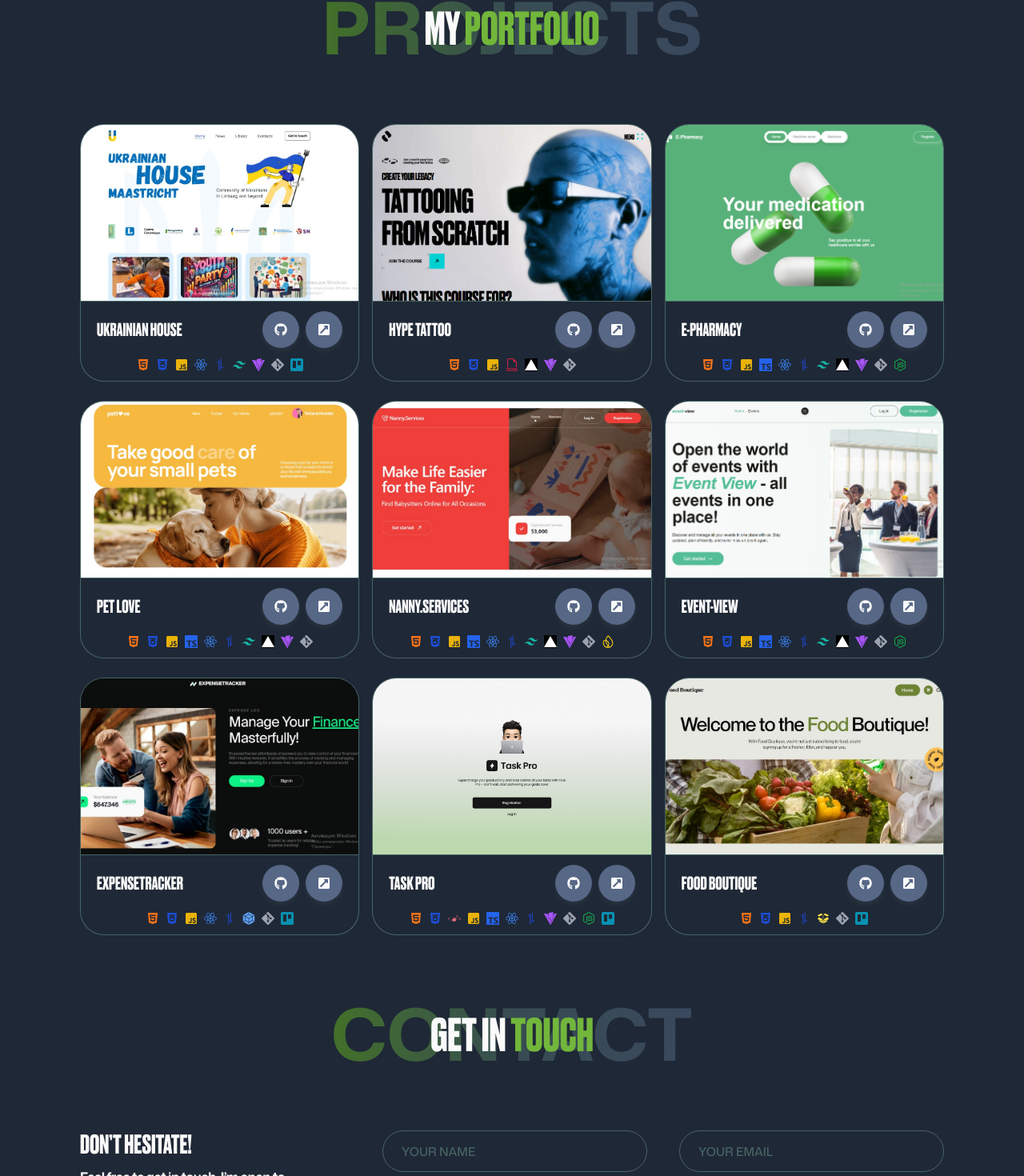
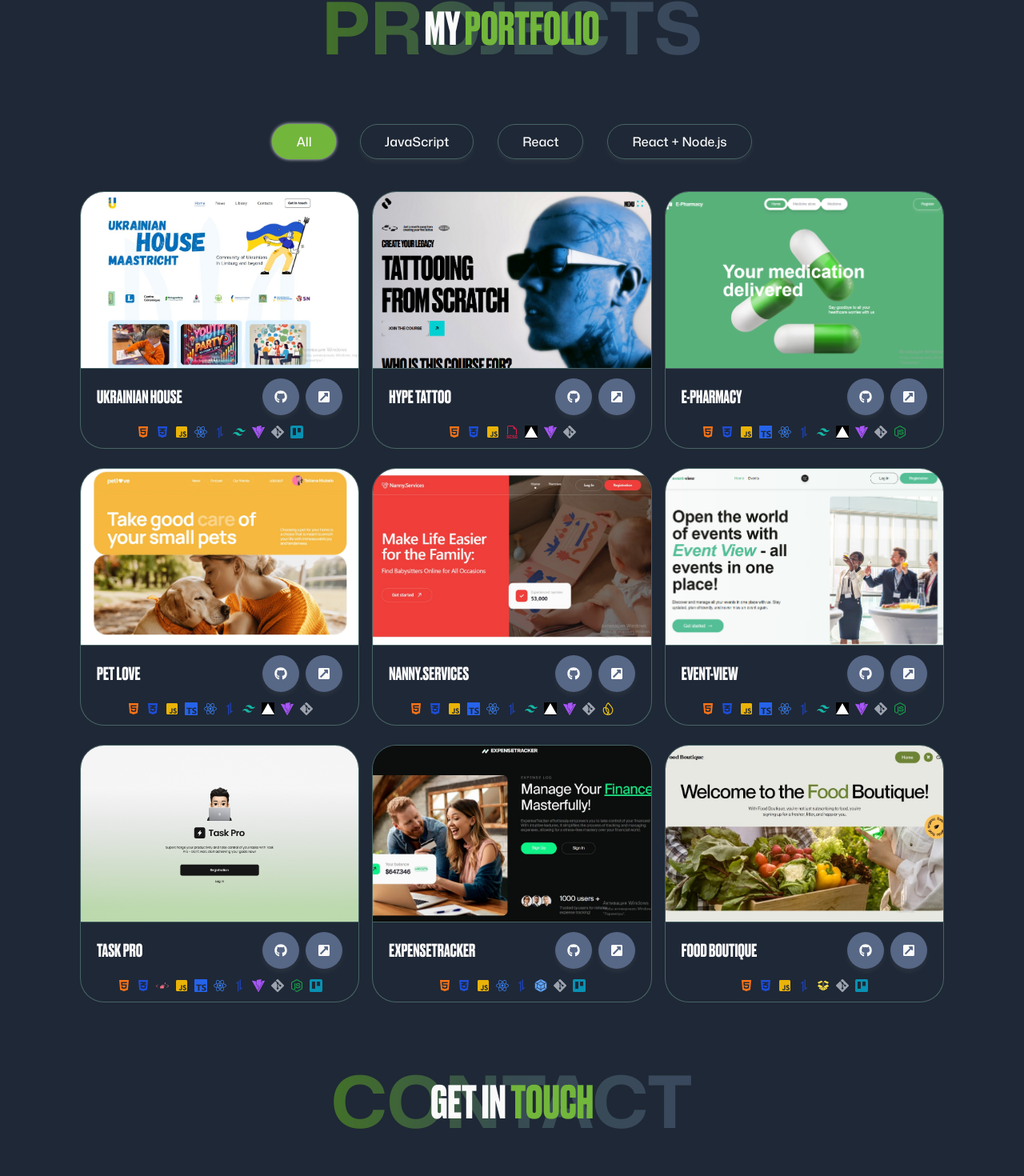
Before and after one commit to NiukaloTetiana/tetiana-niukalo-portfolio, a React (Vite) app: page / in a window 1280 px wide. Shown: the part 2592-4062 px from the top of the page at 80% size. Built offline with nearby package versions, Linux system fonts and the light colour scheme; no server answers.

Commit message:
add category to portfolioItems and implement category filter for Portfolio section

```diff
--- a/src/components/Portfolio.tsx
+++ b/src/components/Portfolio.tsx
@@ -1,11 +1,13 @@
+import { MouseEvent, useState } from "react";
 import { motion } from "framer-motion";
 import { FaGithub } from "react-icons/fa6";
 import { FaExternalLinkSquareAlt } from "react-icons/fa";
 import { useMediaQuery } from "react-responsive";
 
-import { fadeInUp, portfolioItems } from "../constants";
+import { buttonItem, fadeInUp, portfolioItems } from "../constants";
 
 export const Portfolio = () => {
+  const [selectedCategory, setSelectedCategory] = useState("All");
   const isMobile = useMediaQuery({ query: "(max-width:767.98px)" });
   const itemVariants = {
     hidden: { opacity: 0, ...(isMobile ? { y: 100 } : { x: 100 }) },
@@ -20,6 +22,14 @@ export const Portfolio = () => {
     }),
   };
 
+  const handleCategoryChange = (event: MouseEvent<HTMLButtonElement>) => {
+    setSelectedCategory(event.currentTarget.value);
+  };
+
+  const filteredItems = portfolioItems.filter((item) => {
+    return selectedCategory === "All" || item.category === selectedCategory;
+  });
+
   return (
     <section id="portfolio">
       <motion.div
@@ -31,10 +41,26 @@ export const Portfolio = () => {
           My <span className="text-accentColor">portfolio</span>
         </h2>
 
+        <div>
+          <ul className="custom-transition mb-10 flex flex-col justify-center gap-3 md:flex-row md:items-center md:gap-[30px]">
+            {buttonItem.map((item, index) => (
+              <li key={index}>
+                <button
+                  type="button"
+                  value={item}
+                  onClick={handleCategoryChange}
+                  className={`hover custom-transition h-[41px] rounded-full px-[30px] text-textColor md:h-[44px] ${selectedCategory === item ? "border-none bg-accentColor shadow-md" : "border-[1.3px] border-borderColor shadow-sm"}`}
+                >
+                  {item}
+                </button>
+              </li>
+            ))}
+          </ul>
+
           <ul className="grid grid-cols-1 gap-x-4 gap-y-6 md:grid-cols-2 lg:grid-cols-3">
-          {portfolioItems.map((item, index) => (
+            {filteredItems.map((item, index) => (
               <motion.li
-              key={index}
+                key={item.title}
                 className="group custom-transition w-full rounded-[30px] hover:shadow-md focus-visible:shadow-md"
                 variants={itemVariants}
                 initial="hidden"
@@ -108,6 +134,7 @@ export const Portfolio = () => {
               </motion.li>
             ))}
           </ul>
+        </div>
       </motion.div>
     </section>
   );
--- a/src/constants/portfolioItem.tsx
+++ b/src/constants/portfolioItem.tsx
@@ -31,6 +31,7 @@ import house from "../assets/images/portfolio/house.jpg";
 export const portfolioItems = [
   {
     title: "Ukrainian House",
+    category: "React",
     answerable: `sections "Header" and "Footer", ContactsPage, Site developers part.`,
     image: house,
     description:
@@ -56,6 +57,7 @@ export const portfolioItems = [
 
   {
     title: "HYPE TATTOO",
+    category: "JavaScript",
     answerable: "Individual project.",
     image: tattoo,
     description: ` "HYPE TATTOO" is a responsive landing page for a tattoo studio, featuring a modern design and user-friendly experience. It includes two additional pages: a "Not Found" (404) page for unavailable resources and a "Thank You" page after completing an action. `,
@@ -79,6 +81,7 @@ export const portfolioItems = [
   },
   {
     title: "E-Pharmacy",
+    category: "React + Node.js",
     answerable: "Individual project.",
     image: pharmacy,
     description: ` "E-Pharmacy" is a accessible web application is aimed at helping users easily search for, compare, and purchase medicines from pharmacies nearby. User authentication, dynamic search a smooth experience for users to locate and order essential medicines at their convenience.`,
@@ -107,6 +110,7 @@ export const portfolioItems = [
 
   {
     title: "pet Love",
+    category: "React",
     answerable: "Individual project.",
     image: pets,
     description: ` "petLove" is a streamlined web application designed for pet owners and animal lovers, providing a convenient platform to post pet listings, find up-to-date information, connect with project partners, and enable user interaction.`,
@@ -134,6 +138,7 @@ export const portfolioItems = [
 
   {
     title: "Nanny.Services",
+    category: "React",
     answerable: "Individual project.",
     image: nanny,
     description: ` "Nanny.Services" is a web application designed to connect users with available nannies. It allows users to browse through a list of nannies, filter them based on various criteria, and registered users can add or remove their favorite nannies.`,
@@ -162,6 +167,7 @@ export const portfolioItems = [
 
   {
     title: "Event-View",
+    category: "React + Node.js",
     answerable: "Individual project.",
     image: events,
     description: ` "Event-View" is a dynamic and user-friendly application helps users discover, register for, and manage events. It features user authentication, responsive design and interactive tools, making finding and joining events of interest easy.`,
@@ -189,28 +195,8 @@ export const portfolioItems = [
   },
 
   {
-    title: "ExpenseTracker",
-    answerable: "RegisterPage, LoginPage, WelcomePage.",
-    image: expensetracker,
-    description:
-      "This project is a finance tracking application. Key features include expense and income tracking, intuitive organization, a user-friendly interface, and instant access to financial insights.",
-    role: "Developer and Scrum Master.",
-    githubLink: "https://github.com/DimkaGrek/ReactAvengers",
-    websiteLink: "https://dimkagrek.github.io/ReactAvengers/",
-    technologies: [
-      { name: "HTML5", icon: <FaHtml5 className="text-orange-500" /> },
-      { name: "CSS3", icon: <FaCss3Alt className="text-blue-700" /> },
-      { name: "JavaScript", icon: <FaJsSquare className="text-yellow-500" /> },
-      { name: "React", icon: <FaReact className="text-blue-500" /> },
-      { name: "Axios", icon: <SiAxios className="text-blue-800" /> },
-      { name: "Webpack", icon: <SiWebpack className="text-blue-400" /> },
-      { name: "Git", icon: <BsGit className="text-gray-400" /> },
-      { name: "Trello", icon: <BsTrello className="text-cyan-600" /> },
-    ],
-  },
-
-  {
     title: "Task Pro",
+    category: "React + Node.js",
     answerable:
       "- Front: SideBar, NeedHelpForm. - Back: Issues controllers, services, routes.",
     image: task,
@@ -239,7 +225,30 @@ export const portfolioItems = [
   },
 
   {
+    title: "ExpenseTracker",
+    category: "React",
+    answerable: "RegisterPage, LoginPage, WelcomePage.",
+    image: expensetracker,
+    description:
+      "This project is a finance tracking application. Key features include expense and income tracking, intuitive organization, a user-friendly interface, and instant access to financial insights.",
+    role: "Developer and Scrum Master.",
+    githubLink: "https://github.com/DimkaGrek/ReactAvengers",
+    websiteLink: "https://dimkagrek.github.io/ReactAvengers/",
+    technologies: [
+      { name: "HTML5", icon: <FaHtml5 className="text-orange-500" /> },
+      { name: "CSS3", icon: <FaCss3Alt className="text-blue-700" /> },
+      { name: "JavaScript", icon: <FaJsSquare className="text-yellow-500" /> },
+      { name: "React", icon: <FaReact className="text-blue-500" /> },
+      { name: "Axios", icon: <SiAxios className="text-blue-800" /> },
+      { name: "Webpack", icon: <SiWebpack className="text-blue-400" /> },
+      { name: "Git", icon: <BsGit className="text-gray-400" /> },
+      { name: "Trello", icon: <BsTrello className="text-cyan-600" /> },
+    ],
+  },
+
+  {
     title: "Food Boutique",
+    category: "JavaScript",
     answerable: `section "Footer".`,
     image: food,
     description: `"Food Boutique" is an online store specializing in organic products, offering users the ability to search, sort, view, and order a wide range of items. Detailed product descriptions and high-quality images provide a clear understanding of each item.`,
--- a/src/index.css
+++ b/src/index.css
@@ -139,6 +139,10 @@ a {
 
 address {
   @apply not-italic;
+}
+
+button {
+  @apply outline-none;
 }
 
 a:hover,
```
Lines whose indentation alone changed are shown as unchanged.
